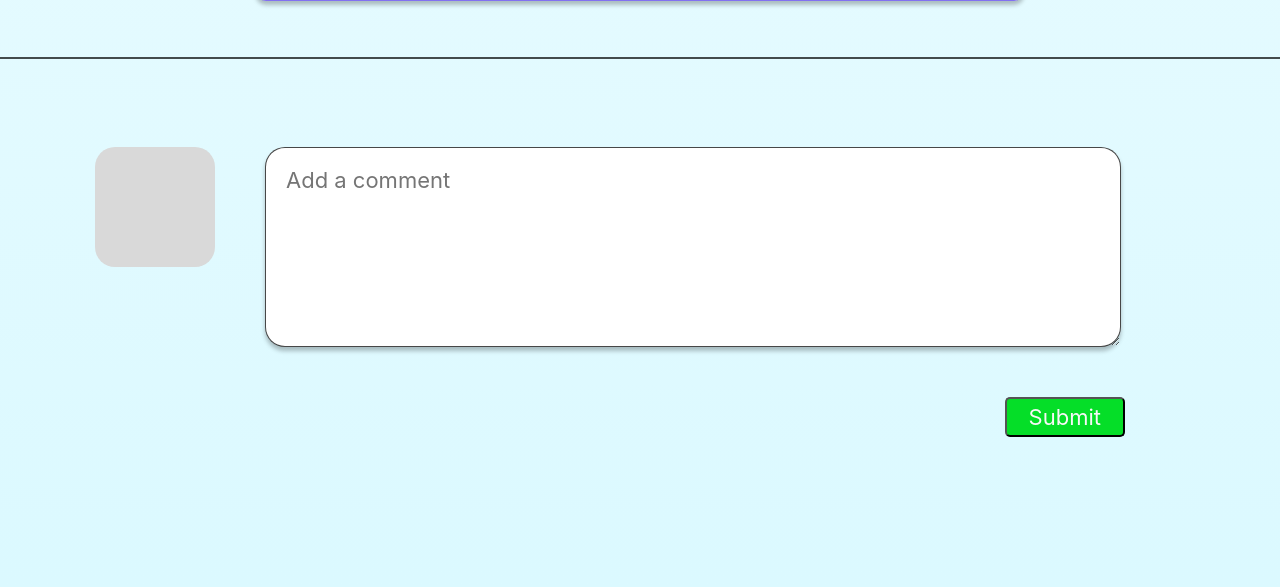
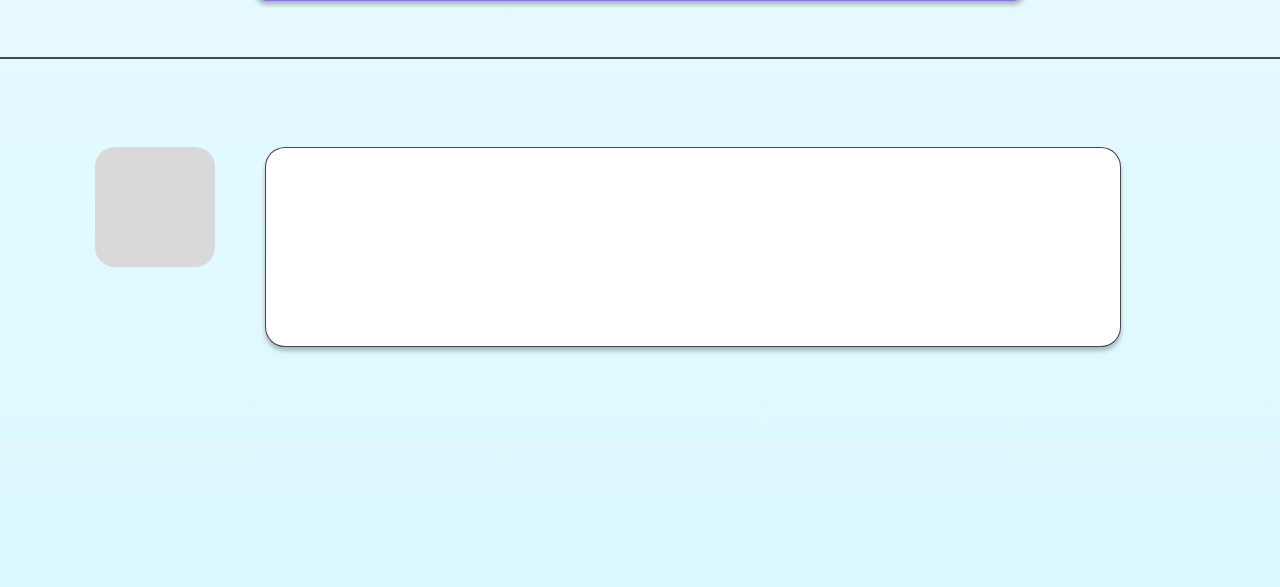
Before and after one commit to xinyi-yuan/SD_Lab3, a Flask app: page /xinyi in a window 1280 px wide. Shown: the part 2133-2720 px from the top of the page. Run offline with Flask 2, Linux system fonts and the light colour scheme; some libraries are stand-ins or nearby versions.

Commit message:
comment box

```diff
--- a/static/css/xinyi.css
+++ b/static/css/xinyi.css
@@ -470,7 +470,7 @@
     top: 990px;
 }
 
-.commentBox {
+.commentbox {
     box-sizing: border-box;
 
     position: absolute;
--- a/templates/xinyi.html
+++ b/templates/xinyi.html
@@ -48,11 +48,18 @@
         </div>
         <div class="divideCC"></div>
         <div class="commentBlock">
+            <!--
             <label for="cm">
                 <textarea class="commentBox" name="commentBox" id="cm" placeholder="Add a comment"></textarea>
             </label>
+            -->
+            <div class="commentbox"></div>
+            <script src="https://unpkg.com/commentbox.io/dist/commentBox.min.js"></script>
+            <script>commentBox('5712976224976896-proj')</script>
             <div class="userPic"></div>
+            <!--
             <a href="{{ url_for('xinyi') }}"><button class="submitComment">Submit</button></a>
+            -->
         </div>
     </div>
 </body>
```
